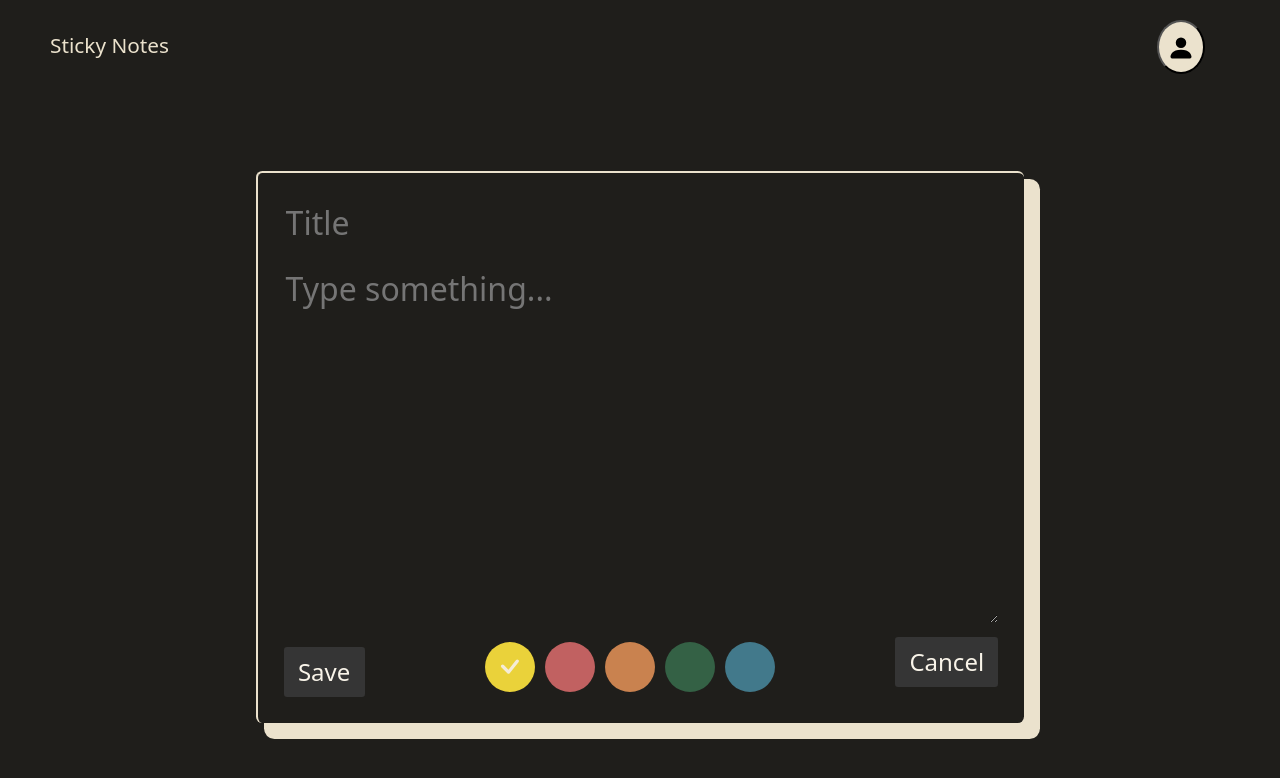
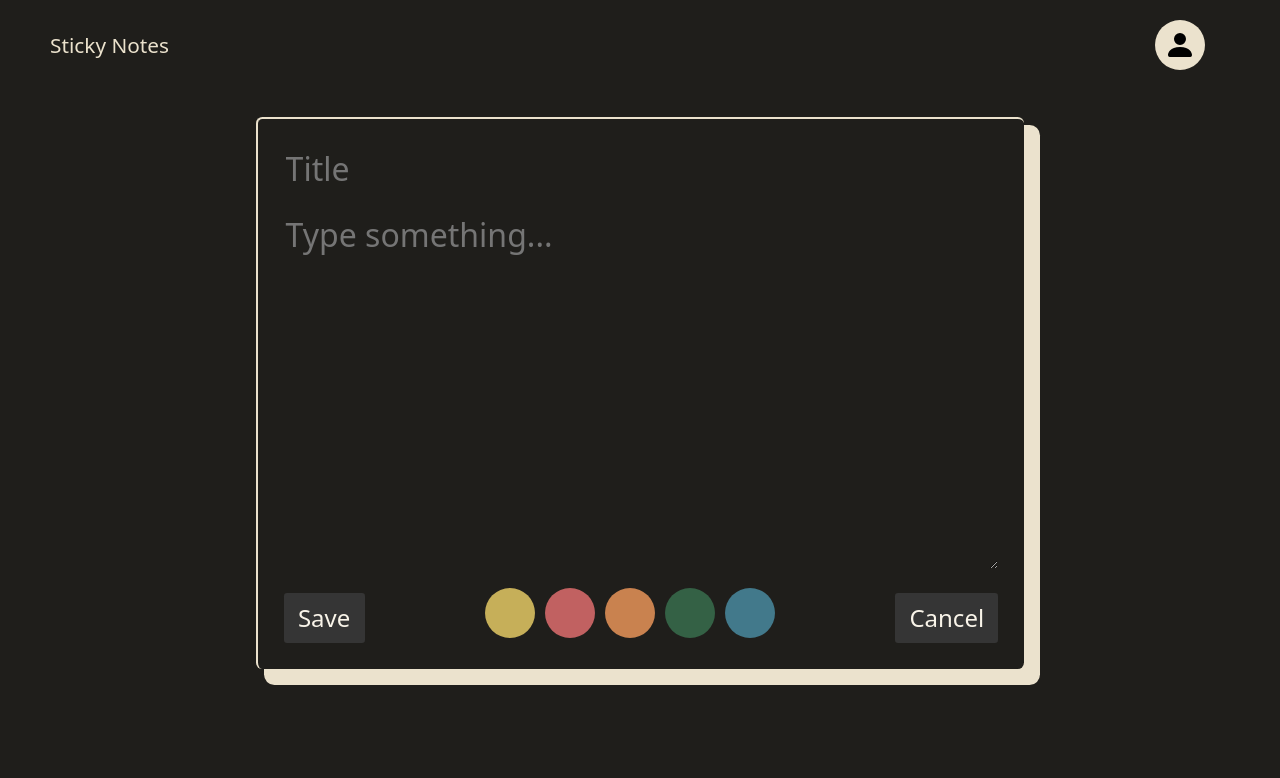
Before and after one commit to Hack-Weekly/fire-kangaroo-sticky-notes, a React (Create React App) app in the folder client/: page /edit in a window 1280 px wide. Shown: the top 778 px of the page. Built offline with nearby package versions, Linux system fonts and the light colour scheme.

Commit message:
fix styling in all pages and the user icon on the header

```diff
--- a/client/src/App.css
+++ b/client/src/App.css
@@ -11,7 +11,7 @@
     --accent-200: #346145;
     --accent-300: #FF8585;
     --accent-400: #E89D63;
-    --accent-500: #bc9508;
+    --accent-500: #c6af59;
     --error: #ee6565;
     --sticky-note-width: 300px;
 }
@@ -53,8 +53,7 @@ a:visited {
 
 .edit-section {
     background: var(--bg-300);
-    height: 96.7vh;
-    padding: 6% 0;
+    padding: 2% 0;
 }
 
 .edit-section section {
@@ -144,7 +143,7 @@ form div {
 }
 
 .cancel-button {
-    align-self: flex-start;
+    align-self: flex-end;
 }
 
 .save-button:hover,
@@ -180,6 +179,7 @@ form div {
 
 .colorSelections {
     margin: 0;
+    flex-wrap: wrap;
 }
 
 .colorSelections div {
@@ -194,7 +194,7 @@ form div {
 .center {
     display: flex;
     justify-content: center;
-    margin-top: 10rem;
+    margin-top: 3rem;
 }
 
 .cover {
@@ -341,7 +341,6 @@ h1 {
     padding: 3% 0 0 0;
 }
 
-.sticky-note p:hover {}
 
 .sticky-note div {
     display: flex;
@@ -363,33 +362,7 @@ h1 {
 
 .xlgIcon:hover {
     stroke-width: 2;
-    /* fill: red; */
     stroke: var(--error);
-    /* scale: 1.02; */
-}
-
-.green {
-    color: #8FBF9F;
-    background: #346145;
-    box-shadow: 10px 8px 0px 4px rgba(52, 97, 69, 0.6);
-}
-
-.cyan {
-    color: #A5DAEB;
-    background: #42798b;
-    box-shadow: 10px 8px 0px 4px rgba(86, 156, 179, 0.6);
-}
-
-.red {
-    color: #f8c4c4;
-    background: #c16161;
-    box-shadow: 10px 8px 0px 4px rgba(255, 133, 133, 0.6);
-}
-
-.orange {
-    color: #f8d8c0;
-    background: #c9824f;
-    box-shadow: 10px 8px 0px 4px rgba(235, 156, 100, 0.6);
 }
 
 .form-error {
--- a/client/src/components/Header.jsx
+++ b/client/src/components/Header.jsx
@@ -1,14 +1,30 @@
-import React, { useState } from 'react'
+import React, { useState, useEffect } from 'react'
 import { PersonFill } from 'react-bootstrap-icons';
 import { Link } from "react-router-dom";
 
 function Header() {
   const [open, setOpen] = useState(false)
+  // const [isLoggedIn, setIsLoggedIn] = useState(false)
+
+  // const checkAuthentication = async () => {
+  //   try {
+  //     const response = await fetch(`${process.env.REACT_APP_BACKEND_URL}/auth/google`)
+  //     const data = await response.json()
+  //     setIsLoggedIn(data.isAuthenticated)
+  //   } catch (error) {
+  //     console.log('Error checking authentication:', error)
+  //   }
+  // }
+
+  // useEffect(() => {
+  //   checkAuthentication()
+  // }, [])
+
   return (
     <div style={{ display: 'flex', justifyContent: 'space-between', fontWeight: '300px', padding: "20px 0px 20px 0px ", backgroundColor: "var(--bg-300)" }}>
       <Link style={{ marginLeft: "40px", padding: "10px", color: "var(--text-200)", fontSize: "1.3rem", textDecoration: "none" }} to="/">Sticky Notes</Link>
       <div>
-        <button style={{ position: "relative", marginRight: "75px", fontSize: "2rem", borderRadius: "50%", backgroundColor: "var(--text-200)" }}><PersonFill onClick={() => setOpen(!open)} style={{ paddingBottom: "4px" }}></PersonFill></button>
+        <button onClick={() => setOpen(!open)} style={{ display: "flex", justifyContent:"center", alignItems:"center", border: 'none', marginRight: "75px", fontSize: "2rem", width: "50px", height: "50px", borderRadius: "100%", backgroundColor: "var(--text-200)" }}><PersonFill></PersonFill></button>
         {
           open && (
             <div>
--- a/client/src/pages/StickyNoteEdit.jsx
+++ b/client/src/pages/StickyNoteEdit.jsx
@@ -13,7 +13,7 @@ function StickyNoteEdit({note_id}) {
 
   const possibleColors = [
     // "#ead23a", // yellow
-    "#ead23a", //yellow
+    "#c6af59", //yellow
     "#c16161", // red
     "#c9824f", // orange
     "#346145", // green
@@ -95,7 +95,7 @@ function StickyNoteEdit({note_id}) {
                 <button className='save-button'>Save</button>
                 <div className='colorSelections'>
                     {possibleColors.map(color => {
-                      return <div className="color" style={{backgroundColor: color}} onClick={() => setStickyNote(x => ({...x, color: color}))}>{stickyNote.color === color && <Check style={{fontSize:"2.2rem", fill:"var(--text-100)"}}/>}</div>
+                      return <div key={color} className="color" style={{backgroundColor: color}} onClick={() => setStickyNote(x => ({...x, color: color}))}>{stickyNote.color === color && <Check style={{fontSize:"2.2rem", fill:"var(--text-100)"}}/>}</div>
                     })}
                 </div>
                 <button type='button' onClick={handleCancel} className='cancel-button'>Cancel</button>
```
Also changed, not shown: 1 other file (tests, documents, lock files or other folders).
